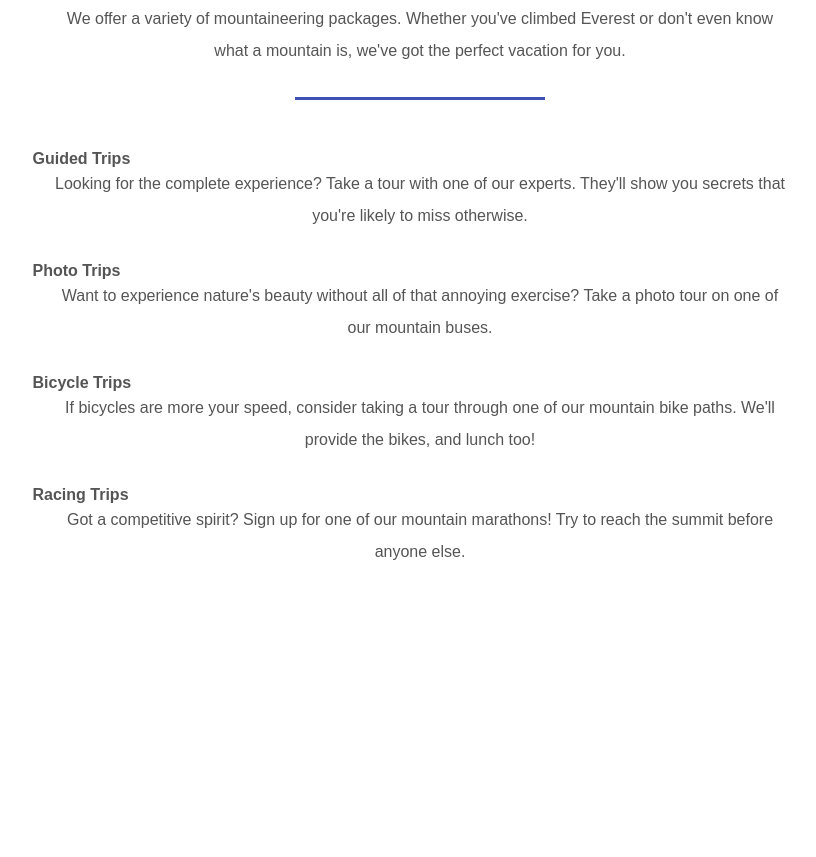
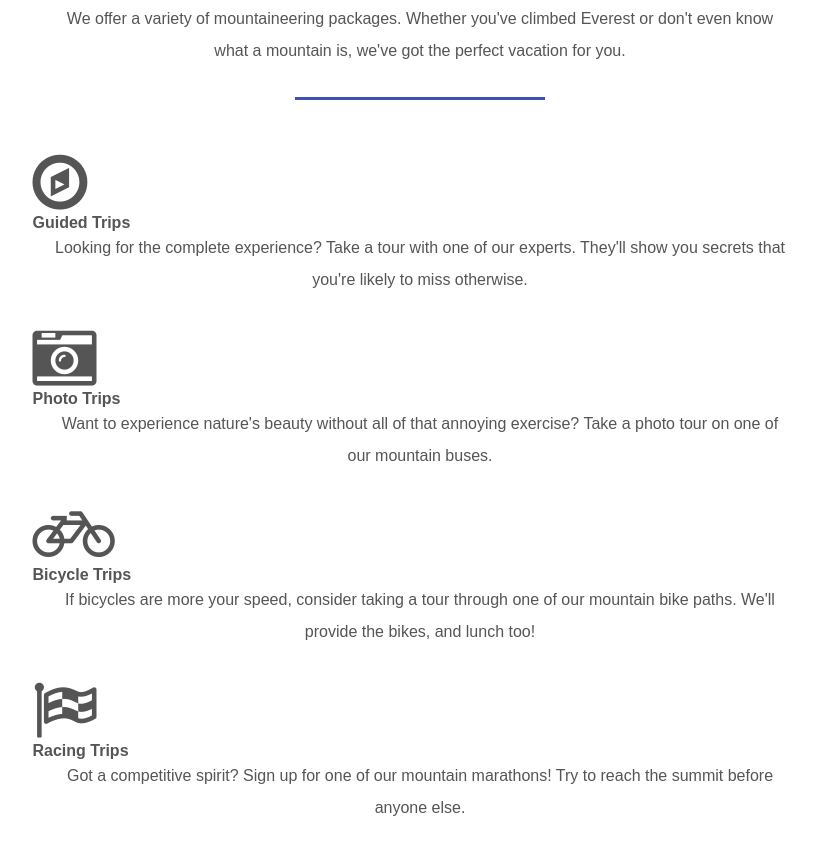
Before and after one commit to BryantVaughn/DemoSite, a plain HTML site: page index.html in a window 1280 px wide. Shown: the part 2090-2947 px from the top of the page, without its empty margins (220-1036 px from the left). Before the commit the page ends 2788 px from the top, so only its background shows below. Drawn offline with nearby package versions, Linux system fonts and the light colour scheme.

Commit message:
change to package icons

```diff
--- a/index.html
+++ b/index.html
@@ -6,7 +6,7 @@
     <title>Mountain Travel</title>
     <link href="https://fonts.googleapis.com/css?family=Open+Sans" rel="stylesheet">
     <link href="https://fonts.googleapis.com/css?family=Quicksand" rel="stylesheet">
-    <link rel="stylesheet" href:"https://maxcdn.bootstrapcdn.com/font-awesome/4.7.0/css/font-awesome.min.css">
+    <link href="https://maxcdn.bootstrapcdn.com/font-awesome/4.7.0/css/font-awesome.min.css" rel="stylesheet">
     <link rel="stylesheet" href="assets/css/styles.css">
 </head>
 <body>
```
